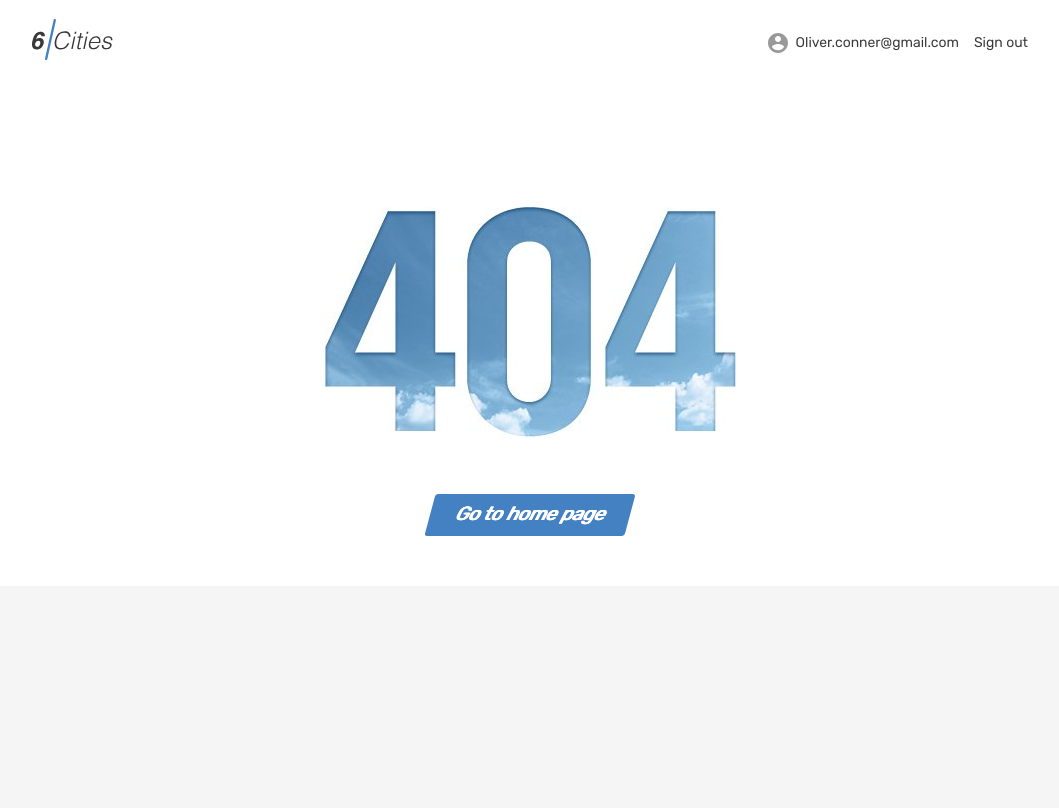
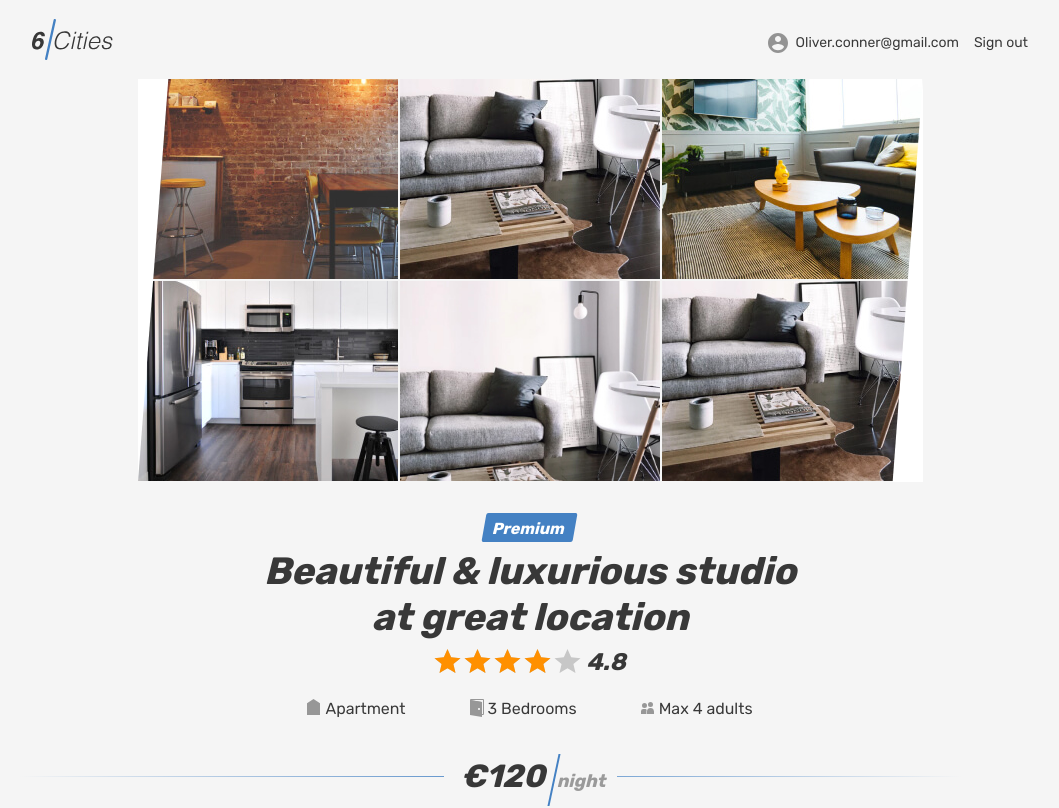
Before and after one commit to htmlacademy-react/2233485-six-cities-simple-11, a React (Create React App) app in the folder project/: page /room-page in a window 1280 px wide. Shown: the top 808 px of the page, without its empty margins (110-1169 px from the left). Built offline with nearby package versions, Linux system fonts and the light colour scheme.

Commit message:
module4-task1

```diff
--- a/project/src/components/app/app.tsx
+++ b/project/src/components/app/app.tsx
@@ -1,17 +1,17 @@
-import MainPage from '../../pages/main/main';
+import MainPage from '../../pages/main-page/main-page';
 import offersCards from '../../mocks/offers-cards';
 import { BrowserRouter, Route, Routes } from 'react-router-dom';
 import PageNotFound from '../../pages/page-not-found/page-not-found';
-import LoginPage from '../../pages/login/login';
-import Room from "../../pages/room/room";
+import LoginPage from '../../pages/login-page/login-page';
+import RoomPage from "../../pages/room-page/room-page";
 
 const App = (): JSX.Element => {
   return (
     <BrowserRouter>
       <Routes>
         <Route index element={<MainPage offersCards={offersCards} />} />
-        <Route path={'/room'} element={<Room />} />
-        <Route path={'/login'} element={<LoginPage />} />
+        <Route path={'/room-page'} element={<RoomPage />} />
+        <Route path={'/login-page'} element={<LoginPage />} />
         <Route path={'*'} element={<PageNotFound />} />
       </Routes>
     </BrowserRouter>
--- a/project/src/mocks/offers-cards.ts
+++ b/project/src/mocks/offers-cards.ts
@@ -50,7 +50,7 @@ const offersCards: OffersCardInterface[] = [
     price: 80,
     isPremium: false,
     type: OffersCardTypes.PRIVATE_ROOM,
-    img: 'img/room.jpg',
+    img: 'img/room-page.jpg',
     ratingStars: RatingStars.fourStars,
     bedrooms: 1,
     location: {
--- a/project/src/pages/room/room.tsx
+++ b/project/src/pages/room-page/room-page.tsx
@@ -1,7 +1,7 @@
 import Header from '../../components/header/header';
 import ReviewForm from '../../components/review/review-form';
 
-const Room = () => {
+const RoomPage = () => {
 
   return (
     <>
@@ -245,4 +245,4 @@ const Room = () => {
   );
 };
 
-export default Room;
+export default RoomPage;
```
Also changed, not shown: project/src/pages/login-page/login-page.tsx (renamed from project/src/pages/login/login.tsx), project/src/pages/main-page/main-page.tsx (renamed from project/src/pages/main/main.tsx).
